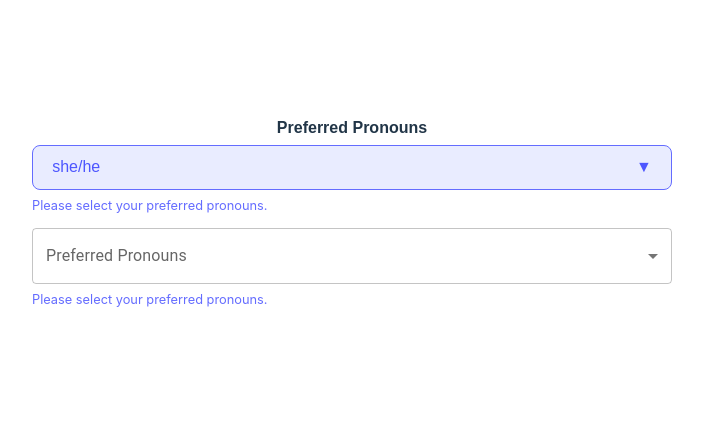
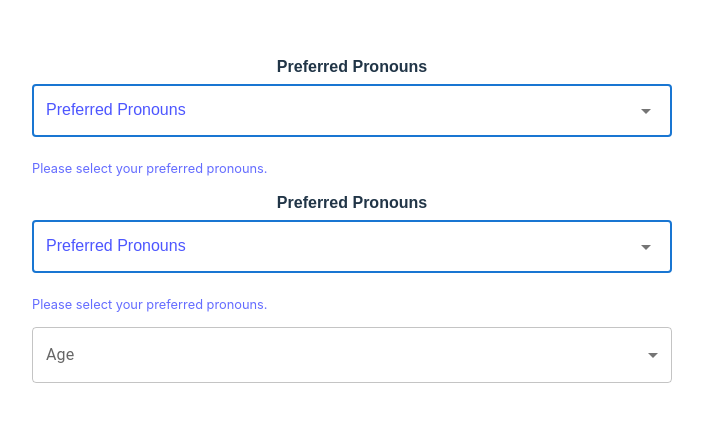
Before and after one commit to javidVeg/say-it-your-way, a React (Vite) app: page / in a window 1280 px wide. Shown: the part 181-602 px from the top of the page, without its empty margins (288-991 px from the left). Built offline with nearby package versions, Linux system fonts and the light colour scheme.

Commit message:
updates to pronoun component - css updates to mock mui components as a default

```diff
--- a/src/components/Demo/Demo.jsx
+++ b/src/components/Demo/Demo.jsx
@@ -4,10 +4,15 @@ import SayItYourWayPronouns from "../SayItYourWayInput/SayItYourWayPronouns";
 import "./demo-styles.css";
 import MuiSelect from "./MuiSelect";
 import MuiMultiSelect from "./MuiMultiSelect";
+import Box from '@mui/material/Box';
+import InputLabel from '@mui/material/InputLabel';
+import MenuItem from '@mui/material/MenuItem';
+import FormControl from '@mui/material/FormControl';
+import Select from '@mui/material/Select';
 
 const Demo = () => {
   const [genderValue, setGenderValue] = useState("");
-  const [pronounsValue, setPronounsValue] = useState("he/she");
+  const [pronounsValue, setPronounsValue] = useState("");
 
   const onGenderChange = (item) => {
     console.log("genderValue::", item);
@@ -16,6 +21,12 @@ const Demo = () => {
   const onPronounsChange = (item) => {
     console.log("pronounsValue::", item);
     setPronounsValue(item);
+  };
+
+  const [age, setAge] = React.useState('');
+
+  const handleChange = (event) => {
+    setAge(event.target.value);
   };
 
   return (
@@ -59,6 +70,23 @@ const Demo = () => {
         placeholder="Preferred Pronouns"
         helperText="Please select your preferred pronouns."
         customOptions={false}
+        // customStyles={{
+        //     container: {
+        //       marginBottom: "1.5rem",
+        //     },
+        //     input: {
+        //       border: "2px solid #1976d2",
+        //       borderRadius: "8px",
+        //       padding: "0.75rem",
+        //     },
+        //     dropdown: {
+        //       borderRadius: "8px",
+        //       backgroundColor: "#f9f9f9",
+        //     },
+        //     option: {
+        //       padding: "10px",
+        //     },
+        //   }}
         // error='Please select an option'
         // disabled
       />
@@ -73,10 +101,24 @@ const Demo = () => {
         placeholder="Preferred Pronouns"
         helperText="Please select your preferred pronouns."
         customOptions={false}
-        inputComponent={MuiMultiSelect}
         // error='Please select an option'
         // disabled
       />
+
+<FormControl fullWidth>
+  <InputLabel id="demo-simple-select-label">Age</InputLabel>
+  <Select
+    labelId="demo-simple-select-label"
+    id="demo-simple-select"
+    value={age}
+    label="Age"
+    onChange={handleChange}
+  >
+    <MenuItem value={10}>Ten</MenuItem>
+    <MenuItem value={20}>Twenty</MenuItem>
+    <MenuItem value={30}>Thirty</MenuItem>
+  </Select>
+</FormControl>
     </div>
   );
 };
--- a/src/components/Demo/MuiMultiSelect.jsx
+++ b/src/components/Demo/MuiMultiSelect.jsx
@@ -1,100 +1,48 @@
-import * as React from "react";
-import OutlinedInput from "@mui/material/OutlinedInput";
-import InputLabel from "@mui/material/InputLabel";
-import MenuItem from "@mui/material/MenuItem";
-import FormControl from "@mui/material/FormControl";
-import ListItemText from "@mui/material/ListItemText";
-import Select from "@mui/material/Select";
-import Checkbox from "@mui/material/Checkbox";
+import React from 'react';
+import { MenuItem, Select, FormControl, InputLabel, Checkbox, ListItemText } from '@mui/material';
 
-const ITEM_HEIGHT = 48;
-const ITEM_PADDING_TOP = 8;
-const MenuProps = {
-  PaperProps: {
-    style: {
-      maxHeight: ITEM_HEIGHT * 4.5 + ITEM_PADDING_TOP,
-      width: 250,
-    },
-  },
-};
+const MuiMultiSelect = ({ value, onChange, options, disabled, label }) => {
+  // Format the display value based on selected pronouns
+  const formatPronounsForDisplay = (selectedPronouns) => {
+    const selectedGroups = options.filter(option =>
+      selectedPronouns.includes(option[0]) // Nominative is option[0]
+    );
 
-const MuiMultiSelect = ({ value, onChange, options, label }) => {
-  const [pronouns, setPronouns] = React.useState([]);
-
-  const handleChange = (event, option) => {
-    const { value } = option;
-
-    setPronouns((prevPronouns) => {
-      const alreadySelected =
-        prevPronouns.includes(value) ||
-        prevPronouns.includes(option.nominative);
-
-      if (alreadySelected) {
-        // if it's already selected, remove it
-        const newPronouns = prevPronouns.filter(
-          (pronoun) => pronoun !== value && pronoun !== option.nominative
-        );
-
-        // if only one pronoun is left, re-add the part after the '/'
-        if (newPronouns.length === 1) {
-          const firstPronounValue = options.find(
-            (option) =>
-              option.nominative === newPronouns[0] ||
-              option.value === newPronouns[0]
-          )?.value; // Find the full value of the remaining item
-          return [firstPronounValue];
-        }
-
-        return newPronouns;
-      } else {
-        // if not selected, add it
-        if (prevPronouns.length === 0) {
-          return [value]; // first selection keeps the full value
-        } else {
-          const firstPronounWithoutSlash = prevPronouns[0].split("/")[0];
-
-          // when adding additional selections, remove part after '/' for the first value
-          const updatedPronouns = [
-            firstPronounWithoutSlash,
-            ...prevPronouns.slice(1), // keep the remaining previous selections
-            value.split("/")[0], // add new selection without part after '/'
-          ];
-
-          return updatedPronouns;
-        }
-      }
-    });
+    // If only one group is selected, display both nominative and accusative
+    if (selectedGroups.length === 1) {
+      return selectedGroups[0].join("/"); // e.g., "he/him"
+    }
+    // If multiple groups are selected, display only nominative forms
+    return selectedGroups.map(group => group[0]).join("/"); // e.g., "he/she"
   };
 
-  const isChecked = (pronouns, option) => {
-    return (
-      pronouns.includes(option.value) || pronouns.includes(option.nominative)
-    );
+  const handleChange = (event) => {
+    const selectedValues = event.target.value;
+
+    // Check if more than one item is selected
+    if (selectedValues.length > 1) {
+      // Only keep the nominative forms (index 0) when multiple are selected
+      const nominativeOnly = selectedValues.map(val => val.split("/")[0]);
+      onChange(nominativeOnly); // Notify parent with nominative forms only
+    } else {
+      // If only one item is selected, pass the full nominative/accusative pair
+      onChange([selectedValues[0].split("/")[0]]); // Notify parent with nominative/accusative
+    }
   };
 
   return (
-    <FormControl fullWidth>
-      <InputLabel id="demo-multiple-checkbox-label">
-        Preferred Pronouns
-      </InputLabel>
+    <FormControl fullWidth disabled={disabled}>
+      <InputLabel>{label}</InputLabel>
       <Select
-        labelId="demo-multiple-checkbox-label"
-        id="demo-multiple-checkbox"
         multiple
-        fullWidth
-        value={pronouns}
-        input={<OutlinedInput label="Tag" />}
-        renderValue={(selected) => selected.join("/")}
-        MenuProps={MenuProps}
+        value={formatPronounsForDisplay(value).split("/")} // Use formatted value for display
+        onChange={handleChange}
+        renderValue={() => formatPronounsForDisplay(value)} // Display formatted pronouns
       >
-        {options.map((option, index) => (
-          <MenuItem
-            key={index}
-            value={option.value}
-            onClick={() => handleChange(null, option)}
-          >
-            <Checkbox checked={isChecked(pronouns, option)} />
-            <ListItemText primary={option.label} />
+        {options.map((option) => (
+          <MenuItem key={option[0]} value={option.join("/")}>
+            <Checkbox checked={value.includes(option[0])} />
+            <ListItemText primary={option.join("/")} /> {/* "he/him", "she/her" */}
           </MenuItem>
         ))}
       </Select>
--- a/src/components/SayItYourWayInput/SayItYourWayPronouns.jsx
+++ b/src/components/SayItYourWayInput/SayItYourWayPronouns.jsx
@@ -1,17 +1,17 @@
-import React, { useState, useEffect } from "react";
+import React, { useMemo, useState, useEffect } from "react";
 import "./styles.css";
 import { pronouns } from "../../data/pronouns";
 import MultiSelect from "./components/MultiSelect";
 
 const SayItYourWayPronouns = ({
   onChange,
-  inputComponent: InputComponent,
+  inputComponent: InputComponent, // Custom input component
   label,
   placeholder = "Please select...",
   helperText,
   error,
   disabled,
-  value = "",
+  value = "", // Incoming value (e.g., "she/they")
   customOptions,
 }) => {
   const [finalOptions, setFinalOptions] = useState(() => {
@@ -20,63 +20,60 @@ const SayItYourWayPronouns = ({
 
   const [selectedPronouns, setSelectedPronouns] = useState([]);
 
+  // Split incoming value and filter to find the matching nominative and accusative pairs
   useEffect(() => {
     if (value) {
-      const selectedValues = value.split("/");
+      const selectedValues = value.split("/"); // Convert incoming string to array
+      const matchedPronouns = finalOptions.filter(option =>
+        selectedValues.includes(option[0]) // Find matching nominative forms
+      ).map(option => option[0]); // Keep only the nominative forms for selection
 
-      const matchedPronouns = finalOptions.filter(option =>
-        selectedValues.includes(option[0])
-      ).map(option => option[0]);
-
-      setSelectedPronouns(matchedPronouns);
+      setSelectedPronouns(matchedPronouns); // Update selected pronouns with nominatives
     }
   }, [value, finalOptions]);
 
+  // Handle logic when pronouns change
   const handlePronounsChange = (newSelectedPronouns) => {
     if (!Array.isArray(newSelectedPronouns)) {
       console.error("newSelectedPronouns is not an array", newSelectedPronouns);
       return;
     }
 
-    const finalPronouns = formatPronounsForDisplay(newSelectedPronouns);
-
-    onChange(finalPronouns);
+    const finalValue = formatPronounsForReturn(newSelectedPronouns);
+    onChange(finalValue); // Send formatted value back to parent
   };
 
-  const formatPronounsForDisplay = (selectedPronouns) => {
+  // Format the final value to return based on selection logic
+  const formatPronounsForReturn = (selectedPronouns) => {
     const selectedGroups = finalOptions.filter(option =>
       selectedPronouns.includes(option[0])
     );
 
+    // Logic from flowchart
     if (selectedGroups.length === 1) {
-      return selectedGroups[0].join("/");
+      // If only one group selected, show both nominative and accusative
+      return selectedGroups[0].join("/"); // e.g., "she/her"
+    } else if (selectedGroups.length > 1) {
+      // If more than one selected, show only nominatives
+      return selectedGroups.map(group => group[0]).join("/"); // e.g., "she/they"
     }
-
-    return selectedPronouns.join("/");
+    return "";
   };
 
   return (
     <div className={`input-container ${disabled ? "disabled" : ""}`}>
-      {InputComponent ? (
-        <InputComponent
-          value={value || ""}
-          onChange={handlePronounsChange}
-          disabled={disabled}
-          options={finalOptions}
-          placeholder={placeholder}
-          label={label}
-        />
-      ) : (
+
         <MultiSelect
           className={disabled ? "disabled" : ""}
-          value={selectedPronouns}
-          onChange={handlePronounsChange}
+          value={selectedPronouns} // Use the selected pronouns
+          onChange={handlePronounsChange} // Handle change from MultiSelect
           placeholder={!value ? placeholder : undefined}
           label={label}
           disabled={disabled}
           options={finalOptions}
+          variant="outlined"
         />
-      )}
+
       {!error && helperText && <p className="helper-text">{helperText}</p>}
       {error && <p className="error-text">Error: {error}</p>}
     </div>
--- /dev/null
+++ b/src/components/SayItYourWayInput/components/ArrowIcon.jsx
@@ -0,0 +1,37 @@
+import "./../styles.css";
+
+export const ArrowIcon = ({ isOpen }) => (
+  <span className="arrow">
+    {isOpen ? (
+      <svg
+        focusable="false"
+        aria-hidden="true"
+        viewBox="0 0 24 24"
+        style={{
+          width: "1em",
+          height: "1em",
+          fill: "currentColor",
+          display: "inline-block",
+          position: "relative",
+        }}
+      >
+        <path d="M7 14l5-5 5 5z"></path> {/* Up Arrow */}
+      </svg>
+    ) : (
+      <svg
+        focusable="false"
+        aria-hidden="true"
+        viewBox="0 0 24 24"
+        style={{
+          width: "1em",
+          height: "1em",
+          fill: "currentColor",
+          display: "inline-block",
+          position: "relative",
+        }}
+      >
+        <path d="M7 10l5 5 5-5z"></path> {/* Down Arrow */}
+      </svg>
+    )}
+  </span>
+);
--- a/src/components/SayItYourWayInput/components/MultiSelect.jsx
+++ b/src/components/SayItYourWayInput/components/MultiSelect.jsx
@@ -1,15 +1,18 @@
 import React, { useState, useEffect } from "react";
+import "./../styles.css";
+import { ArrowIcon } from "./ArrowIcon"
 
-const MultiSelect = (props) => {
-  const {
-    options = [],
-    placeholder = "Select pronouns...",
-    disabled,
-    label,
-    value = [],
-    onChange,
-  } = props;
-
+const MultiSelect = ({
+  value = [],
+  onChange,
+  options = [],
+  placeholder = "Select pronouns...",
+  disabled,
+  label,
+  variant = "standard",
+  customStyles = {},
+  className = "",
+}) => {
   const [selectedPronouns, setSelectedPronouns] = useState(value);
   const [isOpen, setIsOpen] = useState(false);
 
@@ -47,18 +50,52 @@ const MultiSelect = (props) => {
     setIsOpen(false);
   };
 
+  const formatPronounsForDisplay = () => {
+    const selectedGroups = options.filter((option) =>
+      selectedPronouns.includes(option[0])
+    );
+
+    if (selectedGroups.length === 1) {
+      return selectedGroups[0].join("/");
+    } else if (selectedGroups.length > 1) {
+      return selectedGroups.map((group) => group[0]).join("/");
+    }
+
+    return placeholder;
+  };
+
+  // Applying variant styles
+  const variantClass = `siyw-select-${variant}`;
+
   return (
-    <div className="custom-select-container">
+    <div
+      className={`siyw-select-container ${variantClass} ${className}`}
+      style={customStyles.container}
+    >
       <label>{label}</label>
-      <div className="custom-select-input" onClick={toggleDropdown}>
-        <span>{selectedPronouns.length > 0 ? selectedPronouns.join("/") : placeholder}</span>
-        <span className="arrow">{isOpen ? "▲" : "▼"}</span>
+      <div
+        className="siyw-select-input"
+        onClick={toggleDropdown}
+        style={customStyles.input}
+      >
+        <span>
+          {selectedPronouns.length > 0
+            ? formatPronounsForDisplay()
+            : placeholder}
+        </span>
+        <>
+          <ArrowIcon isOpen={isOpen} />
+        </>
       </div>
 
       {isOpen && (
-        <div className="custom-select-dropdown">
+        <div className="siyw-select-dropdown" style={customStyles.dropdown}>
           {options.map((option, index) => (
-            <div key={index} className="custom-select-option">
+            <div
+              key={index}
+              className="siyw-select-option"
+              style={customStyles.option}
+            >
               <input
                 type="checkbox"
                 id={`pronoun-${index}`}
--- a/src/components/SayItYourWayInput/styles.css
+++ b/src/components/SayItYourWayInput/styles.css
@@ -1,3 +1,21 @@
+label {
+  font-weight: bold;
+  margin-bottom: 5px;
+  display: block;
+}
+select {
+  padding: 0.6em 1.2em;
+  font-size: 1em;
+  font-weight: 500;
+  font-family: inherit;
+  background-color: #e9ecff;
+  border-radius: 8px;
+  border: 1px solid #646cff;
+  cursor: pointer;
+  transition: border-color 0.25s;
+  color: #4d56ff;
+  width: 100%;
+}
 .input-container {
   display: flex;
   flex-direction: column;
@@ -17,20 +35,6 @@
   margin-top: 0.5em;
 }
 
-select {
-  padding: 0.6em 1.2em;
-  font-size: 1em;
-  font-weight: 500;
-  font-family: inherit;
-  background-color: #e9ecff;
-  border-radius: 8px;
-  border: 1px solid #646cff;
-  cursor: pointer;
-  transition: border-color 0.25s;
-  color: #4d56ff;
-  width: 100%;
-}
-
 .select.disabled,
 input.disabled {
   background-color: #cdcccc;
@@ -39,23 +43,17 @@ input.disabled {
   border: 1px solid #888;
 }
 
-
-.custom-select-container {
+/* Base styles for the MultiSelect component */
+.siyw-select-container {
   position: relative;
+  font-family: Arial, sans-serif;
+  display: flex;
+  flex-direction: column;
   width: 100%;
-    font-family: Arial, sans-serif;
+  margin-bottom: 1rem;
 }
 
-  label {
-    font-weight: bold;
-    margin-bottom: 5px;
-    display: block;
-  }
-
-  .custom-select-input {
-    border: 1px solid #646cff;
-    border-radius: 8px;
-    padding: 0.6em 1.2em;
+.siyw-select-input {
   font-size: 1em;
   font-weight: 500;
   background-color: #e9ecff;
@@ -64,37 +62,43 @@ input.disabled {
   display: flex;
   justify-content: space-between;
   align-items: center;
+  padding: 0.75rem;
+  border-radius: var(--border-radius, 4px);
+  background-color: var(--background-color, white);
+  border: var(--border, 1px solid #ccc);
 }
 
-  .custom-select-dropdown {
+.siyw-select-input:hover {
+  border-color: var(--hover-border-color, #1976d2);
+}
+
+.siyw-select-dropdown {
   position: absolute;
-    background-color: white;
-    border: 1px solid #646cff;
-    border-radius: 8px;
-    margin-top: 5px;
   width: 100%;
+  top: 100%;
+  left: 0;
+  border: 1px solid #ccc;
+  border-radius: var(--border-radius, 4px);
+  background-color: var(--dropdown-background-color, white);
   max-height: 200px;
   overflow-y: auto;
   z-index: 10;
 }
 
-  .custom-select-option {
+.siyw-select-option {
   padding: 10px;
   display: flex;
   align-items: center;
   color: #4d56ff;
+  cursor: pointer;
 }
 
-  .custom-select-option input {
+.siyw-select-option input {
   margin-right: 10px;
 }
 
-  .custom-select-option:hover {
-    background-color: #f0f0f0;
-  }
-
-  .arrow {
-    margin-left: 10px;
+.siyw-select-option:hover {
+  background-color: var(--hover-background-color, #f0f0f0);
 }
 
 .overlay {
@@ -106,3 +110,44 @@ input.disabled {
   background-color: transparent;
   z-index: 0;
 }
+
+.arrow svg {
+  -webkit-user-select: none;
+  -moz-user-select: none;
+  -ms-user-select: none;
+  user-select: none;
+  width: 1em;
+  height: 1em;
+  display: inline-block;
+  vertical-align: middle;
+  flex-shrink: 0;
+  transition: fill 200ms cubic-bezier(0.4, 0, 0.2, 1) 0ms;
+  fill: currentColor;
+  font-size: 1.5rem;
+  pointer-events: none;
+  color: rgba(0, 0, 0, 0.54);
+}
+
+/* Standard Variant */
+.siyw-select-standard {
+  --background-color: white;
+  --border: 1px solid #ccc;
+  --hover-border-color: #1976d2;
+  --hover-background-color: #f0f0f0;
+}
+
+/* Filled Variant */
+.siyw-select-filled {
+  --background-color: #f5f5f5;
+  --border: 1px solid transparent;
+  --hover-background-color: #e0e0e0;
+  --hover-border-color: #1976d2;
+}
+
+/* Outlined Variant */
+.siyw-select-outlined {
+  --background-color: white;
+  --border: 2px solid #1976d2;
+  --hover-background-color: white;
+  --hover-border-color: #115293;
+}
```
Lines whose indentation alone changed are shown as unchanged.
